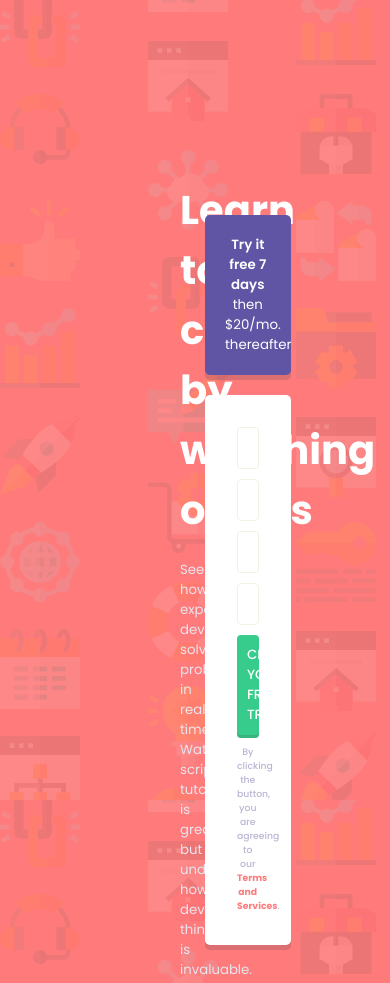
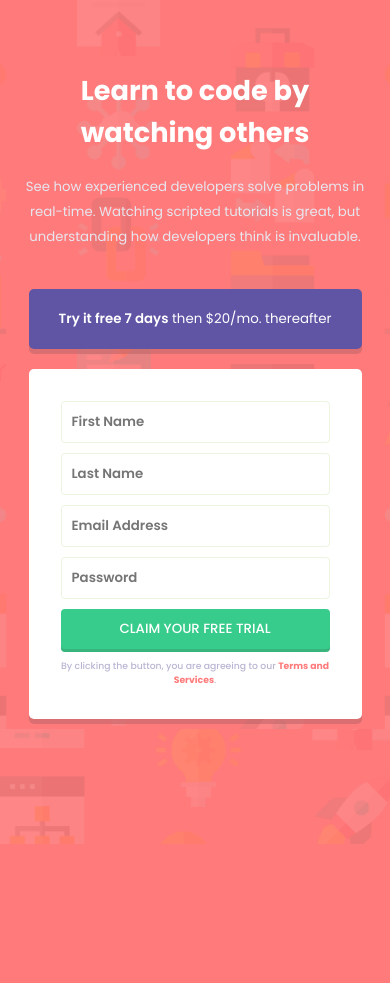
Before and after one commit to ihuomagold/responsive_reg, a plain HTML site: page index.html in a window 390 px wide. Shown: the top 983 px of the page. After the commit the page ends 844 px from the top, so only its background shows below. Drawn offline with Linux system fonts and the light colour scheme.

Commit message:
added responsiveness

```diff
--- a/style.css
+++ b/style.css
@@ -8,6 +8,8 @@ html{
     width: auto;
 }
 body{
+    background: no-repeat;
+    background-size: cover;
     background-image: url('./bg-intro-desktop.png');
     background-color: hsl(0, 100%, 74%);
     font-size: 16px;
@@ -78,7 +80,7 @@ input, button{
     border-color: hsl(249, 10%, 26%);
 }
 
-.entry[data-error] .input{
+.entry[data-error].input{
     border-color: hsl(355, 70%, 46%);
     color: hsl(355, 70%, 46%);
     background: url(./icon-error.svg) no-repeat scroll 7px 7px;
@@ -121,3 +123,33 @@ h6 span{
     color: hsl(0, 100%, 74%);
     font-weight: 700;
 }
+
+/*Media Query*/
+
+@media (max-width: 700px){
+    main{
+        display: flex;
+        flex-direction: column;
+        background: no-repeat;
+        background-image: url(./bg-intro-mobile.png);
+        background-color: hsl(0, 100%, 74%);
+        background-size: cover;
+        height: auto;
+        align-items: center;
+        font-family: 'Poppins', sans-serif;
+        padding: 10px;
+    }
+    .write{
+        padding: 10px;
+        margin-top: 50px;
+        text-align: center;
+    }
+    .write h1{
+        font-size: 1.7em;
+    }
+    .write h5{
+        margin-bottom: 20px;
+        line-height: 25px;
+    }
+
+}
```
